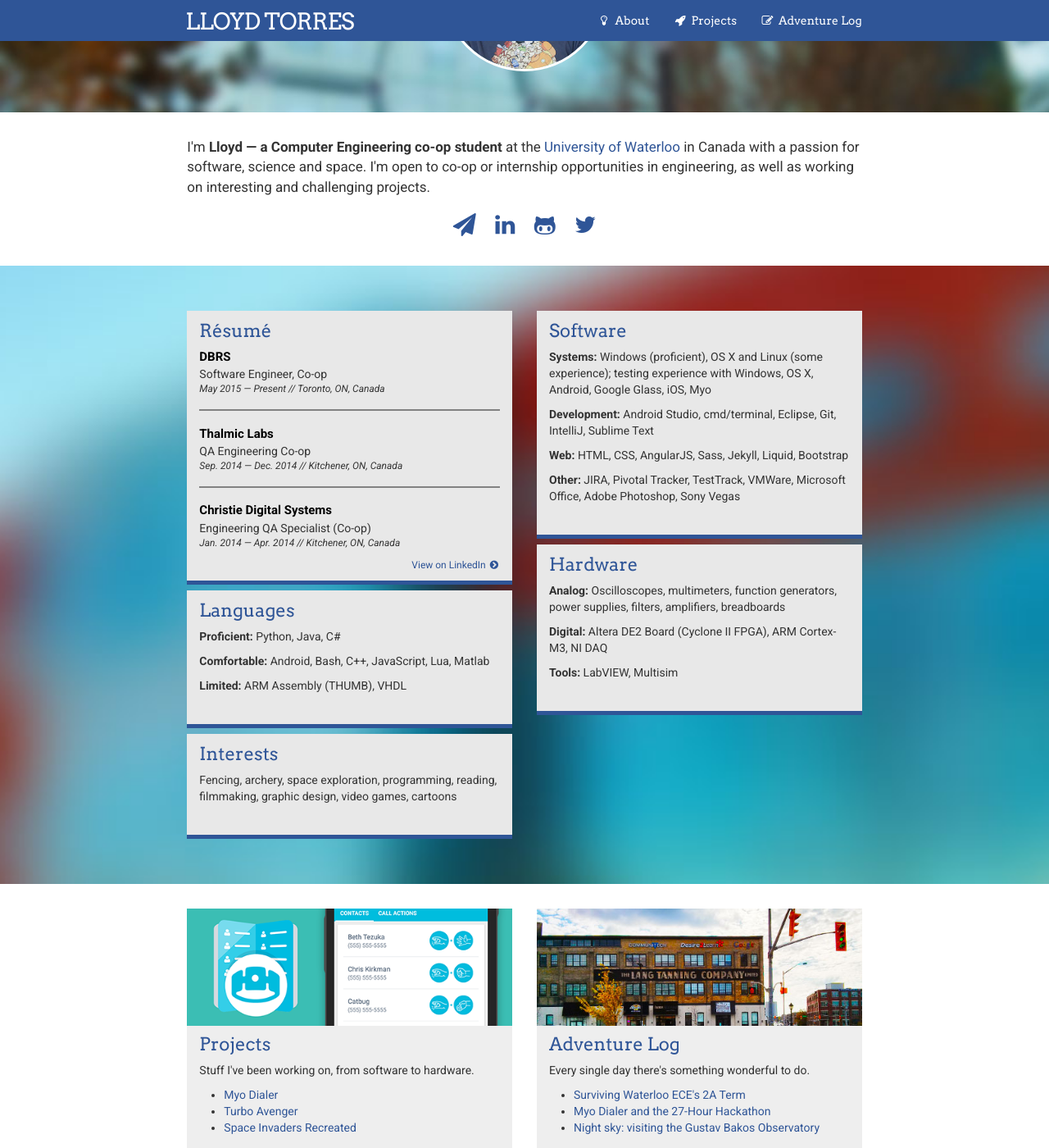
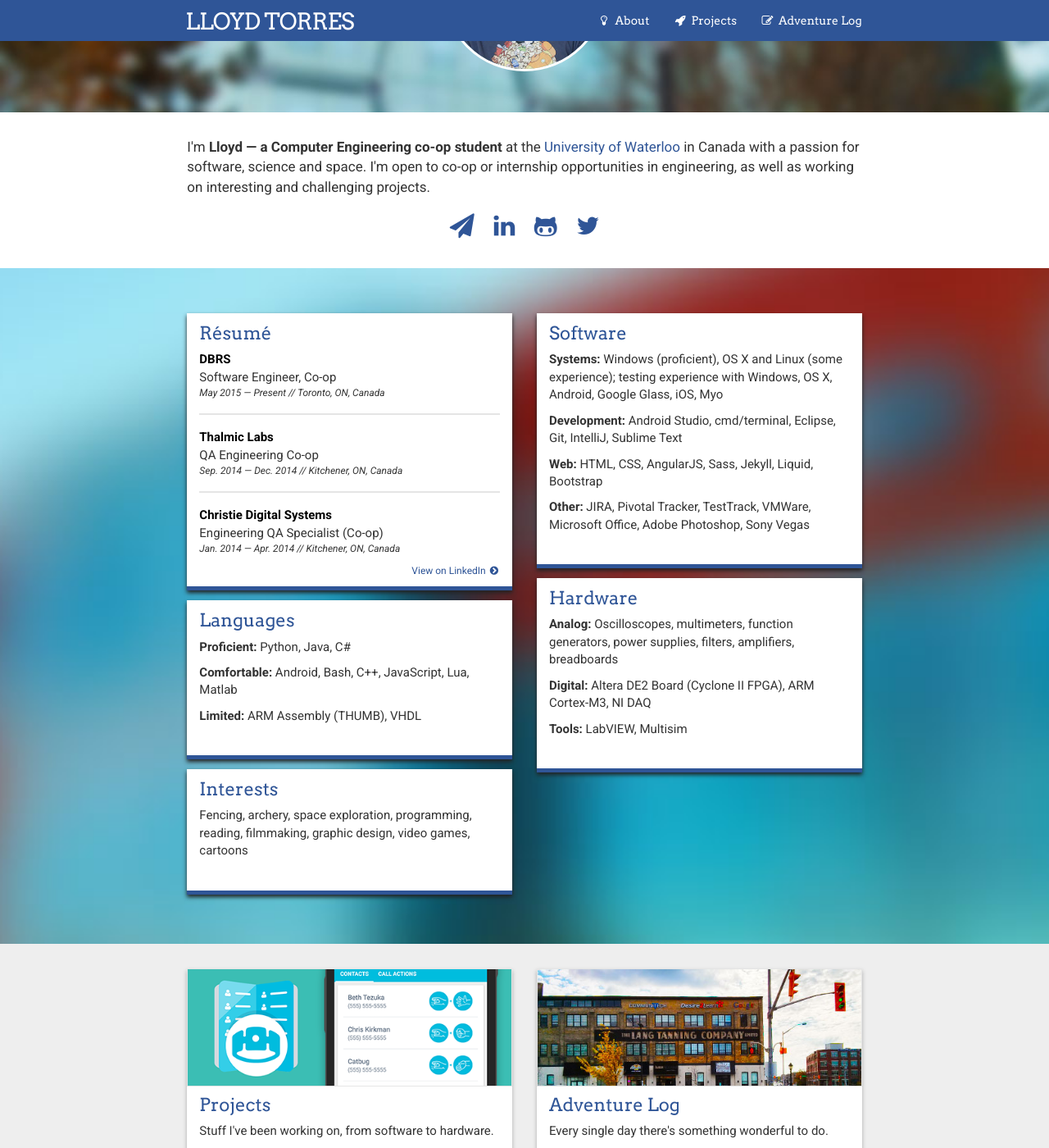
Before and after one commit to lloydtorres/lloydtorres.github.io, a Jekyll site: the page built from index.html, in a window 1280 px wide and 1400 px high, scrolled down 213 px. Shown: the whole window at 82% size. Built offline with Jekyll 4.4.1, drawn with Linux system fonts in a browser that asks for light colours; nearby versions of some CDN libraries.

Commit message:
Adjust element colouring

```diff
--- a/_layouts/post.html
+++ b/_layouts/post.html
@@ -22,7 +22,7 @@
             </div>
         </div>
 
-        <div class="coverup">
+        <div class="coverup white-background">
             <div class="container pushdown page-content col-md-offset-2 col-md-8">
 
                 <div class="post">
--- a/_layouts/project.html
+++ b/_layouts/project.html
@@ -39,7 +39,7 @@
         </div>
         {% endif %}
 
-        <div class="coverup">
+        <div class="coverup white-background">
             <div class="container pushdown page-content col-md-offset-2 col-md-8">
 
                 <div class="post">
--- a/_sass/_base.scss
+++ b/_sass/_base.scss
@@ -15,6 +15,7 @@
     font-family: $base-font-family;
     font-size: $base-font-size;
     line-height: $base-line-height;
+    background-color: $grey-super-light;
     font-weight: 300;
     color: $text-color;
     background-color: $background-color;
--- a/_sass/_layout.scss
+++ b/_sass/_layout.scss
@@ -210,11 +210,15 @@
 }
 
 .coverup {
-    background: white;
+    background: $grey-super-light;
     position: relative;
     width: 100%;
     height: 100%;
     overflow: auto;
+}
+
+.white-background {
+    background: white !important;
 }
 
 /**
@@ -353,7 +357,8 @@
 .page-content {
     padding: $spacing-unit 0;
     font-family: 'Roboto', sans-serif;
-    font-size: 14px;
+    font-size: 15px;
+    line-height: auto !important;
 
     img {
         display: block;
@@ -380,9 +385,13 @@
 
 .resume-card {
     position: relative;
-    background-color: $grey-color-light;
-    margin-bottom: 7px;
+    background-color: white;
+    margin-bottom: 12px;
     border-bottom: 5px solid $mignonic-blue;
+    -moz-box-shadow: 0px 3px 5px #222;
+    -webkit-box-shadow: 0px 3px 5px #222;
+    -o-box-shadow:  0px 3px 5px #222;
+    box-shadow: 0px 3px 5px #222;
 }
 
 .resume-content {
@@ -435,7 +444,7 @@
     height: 15px;
 
     .inner {
-        border-bottom: 2px solid $grey-color;
+        border-bottom: 2px solid $grey-less-light;
         height: 50%;
         width: 100%;
         margin-left: auto;
@@ -493,21 +502,31 @@
 
 .project-entry {
     position: relative;
-    background-color: $grey-super-light;
+    background-color: white;
     width: 100%;
     min-height: 300px;
     border-bottom: 5px solid $mignonic-blue;
     margin-bottom: 30px;
     overflow: hidden;
+    -moz-box-shadow: 0px 3px 5px #AAA;
+    -webkit-box-shadow: 0px 3px 5px #AAA;
+    -o-box-shadow:  0px 3px 5px #AAA;
+    box-shadow: 0px 3px 5px #AAA;
+    -webkit-transition: -webkit-box-shadow 250ms;
+    -moz-transition:    -moz-box-shadow 250ms;
+    -o-transition:      -o-box-shadow 250ms;
+    transition:         box-shadow 250ms;
 
     img {
         width: 100%;
         border-radius: 0px;
+        border: 1px solid $grey-less-light;
     }
 
     &:hover {
-        border-bottom: 5px solid $grey-color-dark;
-        background-color: $grey-less-light;
+        -moz-box-shadow: 0px 3px 10px #777;
+        -webkit-box-shadow: 0px 3px 10px #777;
+        box-shadow: 0px 3px 10px #777;
     }
 }
 
@@ -573,20 +592,30 @@
 
  .log-entry {
     position: relative;
-    background-color: $grey-super-light;
+    background-color: white;
     width: 100%;
     height: auto;
     border-bottom: 5px solid $mignonic-blue;
     margin-bottom: 20px;
+    -moz-box-shadow: 0px 3px 5px #AAA;
+    -webkit-box-shadow: 0px 3px 5px #AAA;
+    -o-box-shadow:  0px 3px 5px #AAA;
+    box-shadow: 0px 3px 5px #AAA;
+    -webkit-transition: -webkit-box-shadow 250ms;
+    -moz-transition:    -moz-box-shadow 250ms;
+    -o-transition:      -o-box-shadow 250ms;
+    transition:         box-shadow 250ms;
 
     img {
         width: 100%;
         border-radius: 0px;
+        border: 1px solid $grey-less-light;
     }
 
     &:hover {
-        border-bottom: 5px solid $grey-color-dark;
-        background-color: $grey-less-light;
+        -moz-box-shadow: 0px 3px 10px #777;
+        -webkit-box-shadow: 0px 3px 10px #777;
+        box-shadow: 0px 3px 10px #777;
     }
 }
 
@@ -748,7 +777,7 @@
     height: 37px;
 
     .inner {
-        border-bottom: 2px solid $grey-color-light;
+        border-bottom: 2px solid $grey-darker;
         height: 50%;
         width: 100%;
         margin-left: auto;
--- a/css/main.scss
+++ b/css/main.scss
@@ -21,6 +21,7 @@
 
 $grey-super-light: #EEEEEE;
 $grey-less-light:  #E5E5E5;
+$grey-darker:      #777777;
 
 $white-color:	   #FFFFFF;
 
--- a/index.html
+++ b/index.html
@@ -16,7 +16,7 @@
             </div>
         </div>
 
-        <div class="coverup">
+        <div class="coverup white-background">
             <div class="container page-content col-md-offset-2 col-md-8">
 
                 <div class="intro">
```
